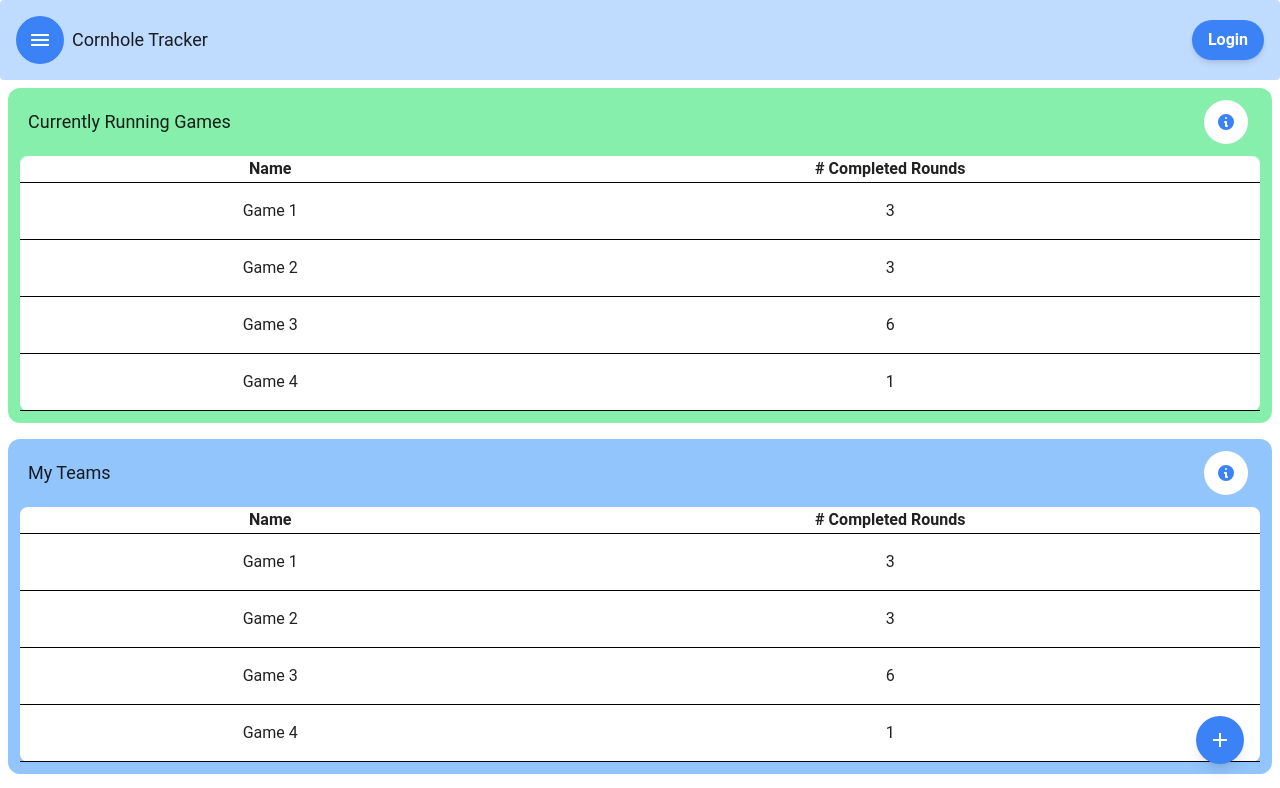
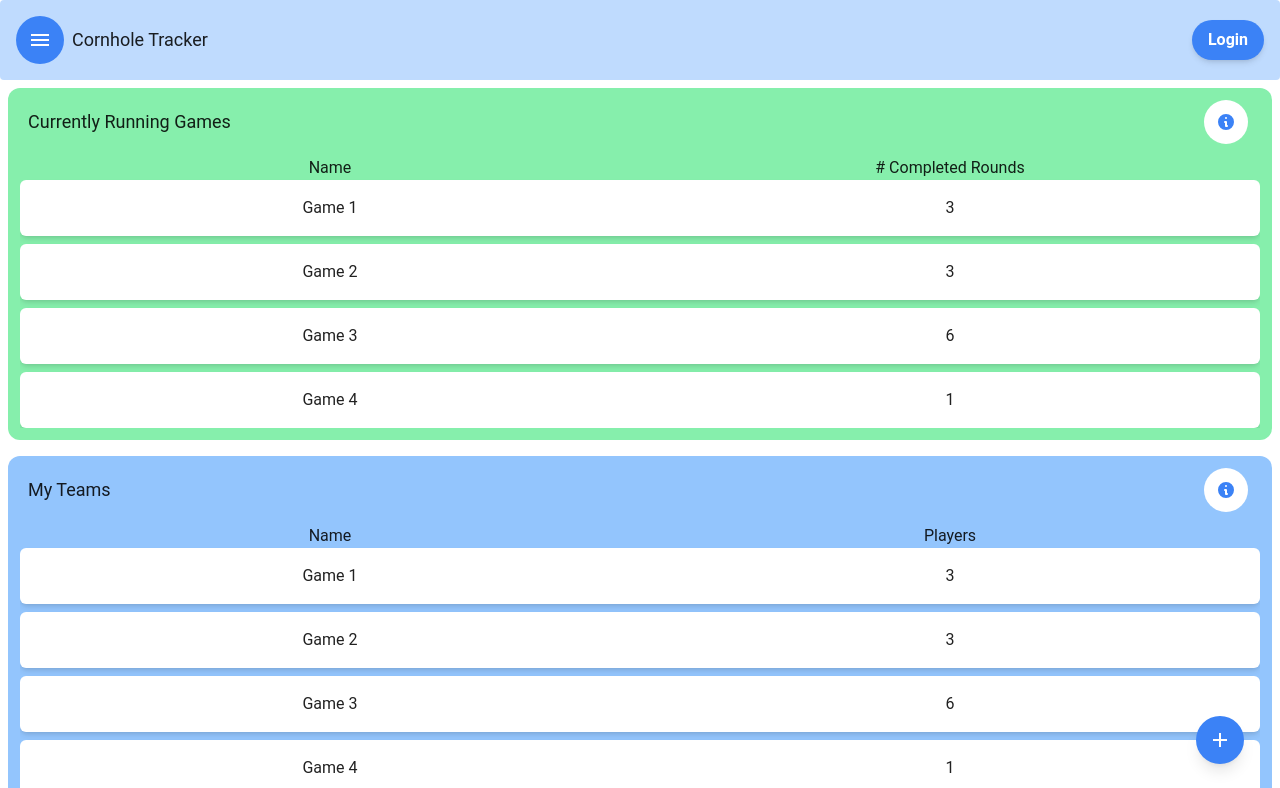
Before and after one commit to aneuhold/cornhole-tracker, a SvelteKit app in the folder client/: page /app in a window 1280 px wide. Shown: the top 788 px of the page. Built offline with nearby package versions, Linux system fonts and the light colour scheme.

Commit message:
Change how tabledata is formatted

```diff
--- a/client/src/lib/Table.svelte
+++ b/client/src/lib/Table.svelte
@@ -1,43 +1,53 @@
 <script lang="ts" context="module">
-  import type { ComponentStories } from 'src/routes/componentlibrary/+page.svelte';
+  import type { ComponentStories, ComponentStory } from 'src/routes/componentlibrary/+page.svelte';
   import { RaisedHeight } from 'src/util/styleEnums';
   import svgIcons from 'src/util/svgIcons';
 
   export type TableData = {
     headers: string[];
-    rows: string[][];
+    rows: RowData[];
   };
+
+  export type RowData = {
+    columnVals: string[];
+    rowClickAction: () => void;
+  };
+
+  function generateTableData(numHeaders: number, numRows: number): TableData {
+    const headers: string[] = [];
+    for (let i = 0; i < numHeaders; i++) {
+      headers.push(`Test Header ${i + 1}`);
+    }
+    const rows: RowData[] = [];
+    for (let row = 0; row < numRows; row++) {
+      const columnVals: string[] = [];
+      for (let column = 0; column < numHeaders; column++) {
+        columnVals.push(`data ${column + 1}`);
+      }
+      rows.push({
+        columnVals: columnVals,
+        rowClickAction: () => {
+          console.log(`row ${row} clicked`);
+        }
+      });
+    }
+    return {
+      headers: headers,
+      rows: rows
+    };
+  }
 
   export const tableStories: ComponentStories = {
     'With Small Amount of Data': {
       props: {
-        tableData: {
-          headers: ['Test header 1', 'Test header 2', 'Test header 3'],
-          rows: [
-            ['data 1', 'data 2', 'data 3'],
-            ['data 1', 'data 2', 'data 3'],
-            ['data 1', 'data 2', 'data 3'],
-            ['data 1', 'data 2', 'data 3'],
-            ['data 1', 'data 2', 'data 3'],
-            ['data 1', 'data 2', 'data 3']
-          ]
-        }
+        tableData: generateTableData(3, 4)
       }
     },
     'With Title': {
       props: {
         tableTitle: 'Some Test Title',
         tableClasses: 'bg-blue-100',
-        tableData: {
-          headers: ['test header 1', 'test header 2', 'test header 3'],
-          rows: [
-            ['data 1', 'data 2', 'data 3'],
-            ['data 1', 'data 2', 'data 3'],
-            ['data 1', 'data 2', 'data 3'],
-            ['data 1', 'data 2', 'data 3'],
-            ['data 1', 'data 2', 'data 3']
-          ]
-        }
+        tableData: generateTableData(3, 5)
       }
     },
     'With a lot of data': {
@@ -45,30 +55,7 @@
         tableTitle: 'Some Test Title',
         tableClasses: 'bg-green-100',
         tableDescription: 'This is a test table with a lot of data',
-        tableData: {
-          headers: ['test header 1', 'test header 2', 'test header 3'],
-          rows: [
-            ['data 1', 'data 2', 'data 3'],
-            ['data 1', 'data 2', 'data 3'],
-            ['data 1', 'data 2', 'data 3'],
-            ['data 1', 'data 2', 'data 3'],
-            ['data 1', 'data 2', 'data 3'],
-            ['data 1', 'data 2', 'data 3'],
-            ['data 1', 'data 2', 'data 3'],
-            ['data 1', 'data 2', 'data 3'],
-            ['data 1', 'data 2', 'data 3'],
-            ['data 1', 'data 2', 'data 3'],
-            ['data 1', 'data 2', 'data 3'],
-            ['data 1', 'data 2', 'data 3'],
-            ['data 1', 'data 2', 'data 3'],
-            ['data 1', 'data 2', 'data 3'],
-            ['data 1', 'data 2', 'data 3'],
-            ['data 1', 'data 2', 'data 3'],
-            ['data 1', 'data 2', 'data 3'],
-            ['data 1', 'data 2', 'data 3'],
-            ['data 1', 'data 2', 'data 3']
-          ]
-        }
+        tableData: generateTableData(3, 22)
       }
     }
   };
@@ -119,25 +106,21 @@
       <Modal {dialogId} modalTitle={tableTitle}>{tableDescription}</Modal>
     {/if}
   </div>
-  <div class="scrollArea">
-    <table class="table-auto table centerText bg-white rounded-lg">
-      <thead>
-        <tr class="border-b border-black">
-          {#each tableData.headers as header}
-            <th>{header}</th>
+  <div class="scrollArea tableContent">
+    <div class="tableDataHeaders tableRow">
+      {#each tableData.headers as header}
+        <span>{header}</span>
+      {/each}
+    </div>
+    <div class="tableRows">
+      {#each tableData.rows as rowData}
+        <div class="bg-white rounded-md shadow-md tableRow">
+          {#each rowData.columnVals as columnValue}
+            <span class="px-6 py-4">{columnValue}</span>
           {/each}
-        </tr>
-      </thead>
-      <tbody>
-        {#each tableData.rows as rowData}
-          <tr class="border-b border-black">
-            {#each rowData as rowValue}
-              <td class="px-6 py-4">{rowValue}</td>
-            {/each}
-          </tr>
-        {/each}
-      </tbody>
-    </table>
+        </div>
+      {/each}
+    </div>
   </div>
 </div>
 
@@ -156,6 +139,20 @@
     max-height: 100vh;
     overflow-y: scroll;
   }
+  .tableContent {
+    display: flex;
+    flex-direction: column;
+  }
+  .tableRows {
+    display: flex;
+    flex-direction: column;
+    row-gap: 8px;
+  }
+  .tableRow {
+    display: grid;
+    grid-auto-flow: column;
+    grid-auto-columns: 1fr;
+  }
   .centerText {
     text-align: center;
   }
--- a/client/src/routes/app/+page.svelte
+++ b/client/src/routes/app/+page.svelte
@@ -6,30 +6,66 @@
   const currentlyRunningGames: TableData = {
     headers: ['Name', '# Completed Rounds'],
     rows: [
-      ['Game 1', '3'],
-      ['Game 2', '3'],
-      ['Game 3', '6'],
-      ['Game 4', '1']
+      {
+        columnVals: ['Game 1', '3'],
+        rowClickAction: () => {}
+      },
+      {
+        columnVals: ['Game 2', '3'],
+        rowClickAction: () => {}
+      },
+      {
+        columnVals: ['Game 3', '6'],
+        rowClickAction: () => {}
+      },
+      {
+        columnVals: ['Game 4', '1'],
+        rowClickAction: () => {}
+      }
     ]
   };
 
   const myTeams: TableData = {
-    headers: ['Name', '# Completed Rounds'],
+    headers: ['Name', 'Players'],
     rows: [
-      ['Game 1', '3'],
-      ['Game 2', '3'],
-      ['Game 3', '6'],
-      ['Game 4', '1']
+      {
+        columnVals: ['Game 1', '3'],
+        rowClickAction: () => {}
+      },
+      {
+        columnVals: ['Game 2', '3'],
+        rowClickAction: () => {}
+      },
+      {
+        columnVals: ['Game 3', '6'],
+        rowClickAction: () => {}
+      },
+      {
+        columnVals: ['Game 4', '1'],
+        rowClickAction: () => {}
+      }
     ]
   };
 
   const myCompetition: TableData = {
     headers: ['Name', '# Completed Rounds'],
     rows: [
-      ['Game 1', '3'],
-      ['Game 2', '3'],
-      ['Game 3', '6'],
-      ['Game 4', '1']
+      {
+        columnVals: ['Game 1', '3'],
+        rowClickAction: () => {}
+      },
+      {
+        columnVals: ['Game 2', '3'],
+        rowClickAction: () => {}
+      },
+      {
+        columnVals: ['Game 3', '6'],
+        rowClickAction: () => {}
+      },
+      {
+        columnVals: ['Game 4', '1'],
+        rowClickAction: () => {}
+      }
     ]
   };
 
--- a/client/src/routes/componentlibrary/+page.svelte
+++ b/client/src/routes/componentlibrary/+page.svelte
@@ -29,6 +29,10 @@
   import FabDialer, { fabDialerStories } from 'src/lib/FabDialer.svelte';
 
   let componentStoryBooks: ComponentStoryBooks = {
+    Table: {
+      component: Table,
+      stories: tableStories
+    },
     FabDialer: {
       component: FabDialer,
       stories: fabDialerStories
@@ -60,10 +64,6 @@
     InputBox: {
       component: InputBox,
       stories: inputBoxStories
-    },
-    Table: {
-      component: Table,
-      stories: tableStories
     }
   };
 
```
